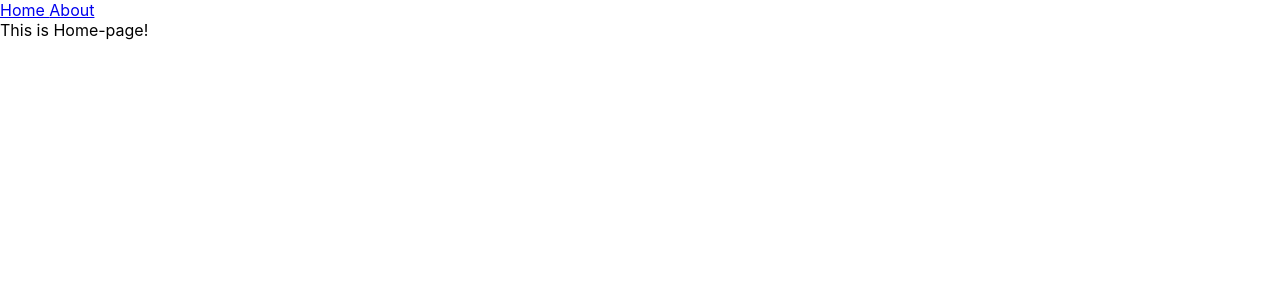
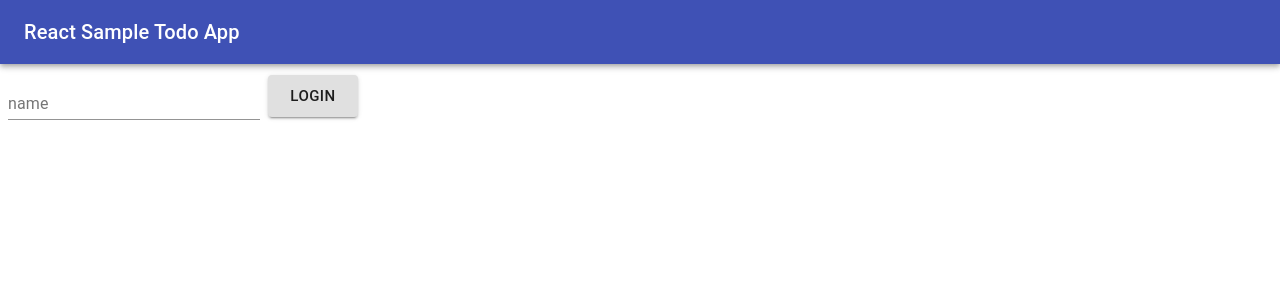
Before and after one commit to seanmaaa/hello-react, a React (Create React App) app: page / in a window 1280 px wide. Shown: the top 300 px of the page. Built offline with nearby package versions, Linux system fonts and the light colour scheme.

Commit message:
chore : improve route policy
Add new login and todo page. Login page reads username query param.

```diff
--- a/package.json
+++ b/package.json
@@ -7,6 +7,7 @@
     "@testing-library/jest-dom": "^5.11.4",
     "@testing-library/react": "^11.1.0",
     "@testing-library/user-event": "^12.1.10",
+    "qs": "^6.10.1",
     "react": "^17.0.2",
     "react-dom": "^17.0.2",
     "react-router-dom": "^5.3.0",
--- a/src/pages/About.js
+++ /dev/null
@@ -1,9 +0,0 @@
-function About() {
-    return (
-        <div>
-            I'm sean-ma.
-        </div>
-    );
-}
-
-export default About;
--- a/src/pages/Home.js
+++ /dev/null
@@ -1,9 +0,0 @@
-function Home() {
-    return (
-        <div>
-            This is Home-page!
-        </div>
-    );
-}
-
-export default Home;
--- /dev/null
+++ b/src/pages/Login.js
@@ -0,0 +1,40 @@
+import { useState } from "react";
+import { useHistory } from "react-router-dom"
+import { TextField, Button, makeStyles } from '@material-ui/core';
+
+
+function Login() {
+    const [userName, setUserName] = useState("")
+    const history = useHistory();
+
+    const useStyles = makeStyles((theme) => ({
+        form: {
+            '& .MuiTextField-root': {
+                margin: theme.spacing(1),
+                width: '25ch',
+            },
+            alignItems: "center",
+            display: 'flex',
+            flexDirection: 'row'
+        }
+    }));
+
+    const classes = useStyles();
+
+    const handleSubmit = (e) => {
+        e.preventDefault()
+        if (userName === "") {
+            alert("Error: Empty username")
+        } else {
+            history.push("/todo?username=".concat(userName));
+        }
+    }
+    return (
+        <form className={classes.form} onSubmit={handleSubmit}>
+            <TextField id="standard-required" label="name" value={userName} onChange={e => setUserName(e.target.value)} />
+            <Button size="large" variant="contained" type="submit"> Login </Button>
+        </form>
+    );
+}
+
+export default Login;
--- /dev/null
+++ b/src/pages/Todo.js
@@ -0,0 +1,25 @@
+import qs from 'qs';
+import { Fragment } from "react";
+import { useHistory } from "react-router-dom"
+
+function Todo({ location }) {
+    const query = qs.parse(location.search, {
+        ignoreQueryPrefix: true
+    });
+
+    const userName = query.username;
+
+    const history = useHistory();
+
+    if (userName === undefined) {
+        history.push("/")
+    }
+    return (
+        <Fragment>
+            <h2> {userName}'s todo list </h2>
+
+        </Fragment>
+    );
+}
+
+export default Todo;
--- a/src/shared/App.js
+++ b/src/shared/App.js
@@ -1,19 +1,21 @@
 import { Fragment } from "react";
-import { Link, Route } from "react-router-dom"
-import About from "../pages/About";
-import Home from "../pages/Home";
+import { Switch, Route } from "react-router-dom"
+import { AppBar, Toolbar, Typography } from '@material-ui/core';
+import Login from "../pages/Login";
+import Todo from "../pages/Todo";
 
 function App() {
     return (
         <Fragment>
-            <Fragment>
-                <Link to="/"> Home </Link>
-                <Link to ="/about"> About </Link>
-            </Fragment>
-            <Fragment>
-                <Route exact path="/" component={Home} />
-                <Route path="/about" component={About} />
-            </Fragment>
+            <AppBar position="sticky">
+                <Toolbar>
+                    <Typography variant="h6">React Sample Todo App</Typography>
+                </Toolbar>
+            </AppBar>
+            <Switch>
+                <Route exact path="/" component={Login} />
+                <Route exact path="/todo" component={Todo} />
+            </Switch>
         </Fragment>
     );
 }
```
Also changed, not shown: 1 other file (tests, documents, lock files or other folders).
